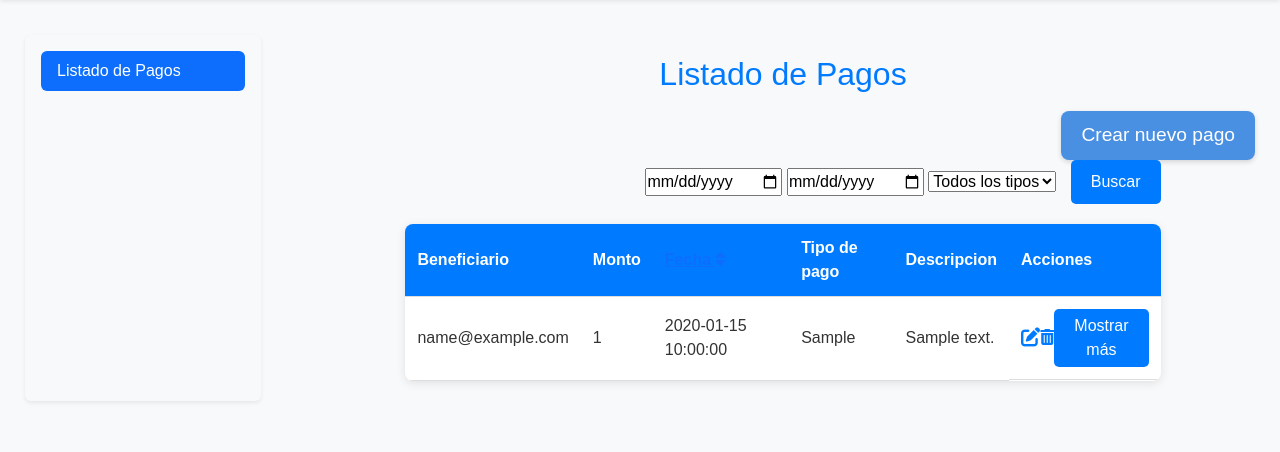
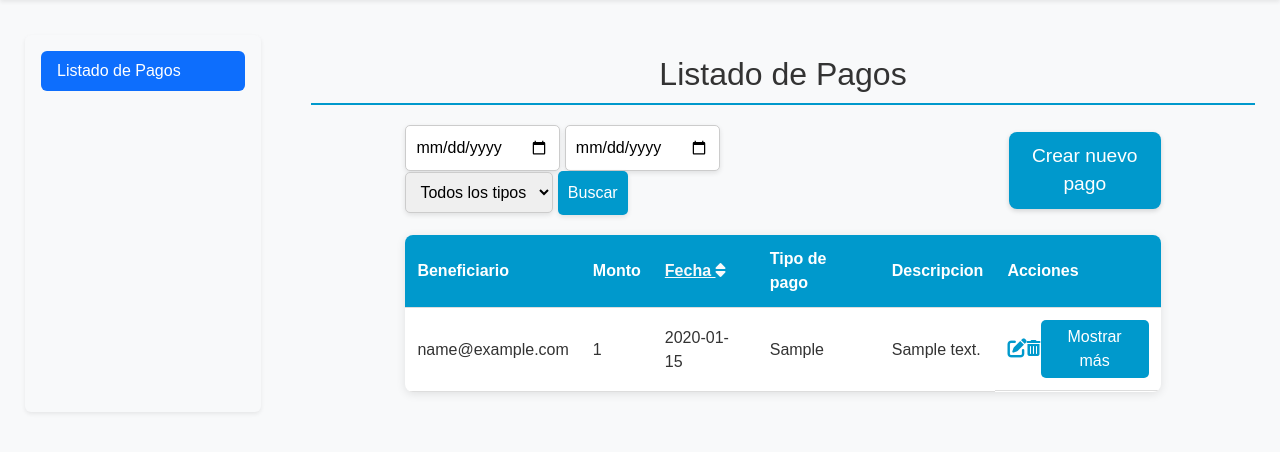
Before and after one commit to EzequielReale/Proyecto-De-Software-2024-CEDICA, a Flask app: page /registro_pagos/ in a window 1280 px wide. Shown: the part 60-512 px from the top of the page. Run offline with Flask 3, Linux system fonts and the light colour scheme; tables that the repository leaves empty hold one stand-in row (values such as "Sample post"); some libraries are stand-ins or nearby versions.

Commit message:
funcionalidades completas con cambios en el estilo

```diff
--- a/admin/src/web/templates/registro_pagos/index.html
+++ b/admin/src/web/templates/registro_pagos/index.html
@@ -29,7 +29,7 @@
 h2 {
     text-align: center;
     margin-top: 20px;
-    color: #007bff; /* Color para el título */
+    color: #0099CC; /* Color para el título */
 }
 
 table {
@@ -49,7 +49,7 @@ th, td {
 }
 
 th {
-    background-color: #007bff; /* Color de fondo para encabezados */
+    background-color: #0099CC; /* Color de fondo para encabezados */
     color: white; /* Color de texto para encabezados */
     font-weight: bold; /* Negrita para los encabezados */
 }
@@ -80,75 +80,77 @@ tr:last-child td {
     }
 
     .action-icons a {
-        color: #007bff;
+        color: #0099CC;
         text-decoration: none;
         font-size: 1.2em;
     }
 
     .action-icons a:hover {
-        color: #0056b3;
+        color: #0099CC;
     }
 
     .nuevo-pago-btn {
     display: inline-block;
     padding: 10px 20px;
     font-size: 1.2em;
-    background-color: #4a90e2;
+    background-color: #0099CC;
     color: white;
     text-align: center; /* Centrar el texto dentro del botón */
     border-radius: 8px;
     text-decoration: none;
     transition: background-color 0.3s;
     box-shadow: 0 2px 5px rgba(0, 0, 0, 0.15);
-    float: right; /* Alinea el botón a la derecha */
-    margin-top: 10px; /* Ajusta el espacio superior */
+
+    float: left; /* Alinea el botón a la */
+    margin-left: 210px;
+    margin-bottom: 0px;
 }
 
 .nuevo-pago-btn:hover {
-    background-color: #357ABD;
+    background-color: #0099CC;
 }
 
 .search-container {
     width: 80%;
-        margin: 0 auto 20px;
-        display: flex;
-        justify-content: flex-end;
+    margin: 20px auto; /* Margen superior para separación del contenido superior */
+    display: flex; /* Usar flexbox para alinear elementos en fila */
+    justify-content: flex-end; /* Alinear elementos al inicio */
+    align-items: center; /* Alinear verticalmente los elementos al centro */
 }
 
-    .search-container input[type="text"] {
-        padding: 10px;
-        font-size: 1em;
-        border: 1px solid #ccc;
-        border-radius: 5px;
-        width: 300px;
-        box-shadow: 0 2px 5px rgba(0, 0, 0, 0.1);
+.search-container input[type="date"],
+.search-container select,
+.search-container button {
+    padding: 10px; /* Espaciado interno para todos los elementos del formulario */
+    font-size: 1em; /* Tamaño de fuente */
+    border: 1px solid #ccc; /* Borde gris claro */
+    border-radius: 5px; /* Bordes redondeados */
+    box-shadow: 0 2px 5px rgba(0, 0, 0, 0.1); /* Sombra suave */
 }
 
+/* Estilos específicos para el botón */
 .search-container button {
-        padding: 10px 20px;
-        font-size: 1em;
-        background-color: #007bff;
-        color: white;
-        border: none;
-        border-radius: 5px;
-        cursor: pointer;
-        margin-left: 10px;
+    background-color: #0099CC; /* Color de fondo del botón */
+    color: white; /* Color de texto del botón */
+    border: none; /* Sin borde */
+    cursor: pointer; /* Cambia el cursor al pasar sobre el botón */
 }
 
 .search-container button:hover {
-        background-color: #0056b3;
+    background-color: #0099CC; /* Color de fondo al pasar el mouse */
 }
+
 
     .detalles-pago {
         display: none;
         background-color: #f9f9f9;
         padding: 10px;
         margin-top: 10px;
-        border-left: 4px solid #007bff;
+        border-left: 4px solid #0099CC;
     }
 
     .mostrar-mas-btn {
-        background-color: #007bff;
+        background-color: #0099CC;
         color: white;
         padding: 5px 10px;
         border: none;
@@ -157,14 +159,24 @@ tr:last-child td {
     }
 
     .mostrar-mas-btn:hover {
-        background-color: #007bff;
+        background-color: #0099CC;
     }
 
+
+    h2 {
+    font-size: 2rem; /* Tamaño de fuente más grande */
+    color: #333; /* Color del texto */
+    text-align: center; /* Centrar el texto */
+    margin: 20px 0; /* Margen superior e inferior */
+    font-family: 'Arial', sans-serif; /* Cambiar la fuente */
+    border-bottom: 2px solid #0099CC; /* Línea debajo del título */
+    padding-bottom: 10px; /* Espaciado inferior */
+}
 
 </style>
 
     <h2>Listado de Pagos</h2>
-    <a href="{{ url_for('registro_pagos.create') }}" class="nuevo-pago-btn">Crear nuevo pago</a>
+
 
 
     {% if not pagos %}
@@ -173,22 +185,25 @@ tr:last-child td {
 
  <!-- Buscador -->
  <div class="search-container">
-    <form action="{{ url_for('registro_pagos.index') }}" method="GET">
+    <form action="{{ url_for('registro_pagos.index') }}" method="GET"  class="form-inline">
 
         <!-- Rango de fechas -->
-        <input type="date" name="fecha_inicio" placeholder="Fecha inicio">
-        <input type="date" name="fecha_fin" placeholder="Fecha fin">
+        <input type="date" name="fecha_inicio"  placeholder="Fecha inicio">
+        <input type="date" name="fecha_fin"   placeholder="Fecha fin">
 
         <!-- Tipo de pago -->
-        <select name="tipo_pago">
+        <select name="tipo_pago" >
             <option value="">Todos los tipos</option>
             <option value="Honorarios">Honorarios</option>
             <option value="Proveedor">Proveedor</option>
             <option value="Varios">Varios</option>
         </select>
 
-        <button type="submit">Buscar</button>
+        <button type="submit"  class="btn btn-primary">Buscar</button>
     </form>
+
+    <a href="{{ url_for('registro_pagos.create') }}" class="nuevo-pago-btn">Crear nuevo pago</a>
+
 </div>
 
     <table>
@@ -197,14 +212,14 @@ tr:last-child td {
                 <th>Beneficiario</th>
                 <th>Monto</th>
                 <th>
-                    <a href="#" onclick="ordenarPorFecha()">Fecha
-                        <i id="orden-icon" class="fas fa-sort"></i> <!-- Icono que cambia al hacer clic -->
+                    <a href="#" onclick="ordenarPorFecha()"  style="color: #f8f9fa;">Fecha
+                        <i id="orden-icon" class="fas fa-sort" style="color: #f8f9fa;"></i>
                     </a>
                 </th>
 
                 <th>Tipo de pago</th>
                 <th>Descripcion</th>
-                <th>Acciones</th> <!-- Nueva columna para acciones -->
+                <th>Acciones</th>
             </tr>
         </thead>
         <tbody>
@@ -212,7 +227,7 @@ tr:last-child td {
                 <tr>
                     <td>{{ pago.beneficiario.email }}</td>
                     <td>{{ pago.monto }}</td>
-                    <td>{{ pago.fecha_pago }}</td>
+                    <td>{{ pago.fecha_pago.strftime('%Y-%m-%d') }}</td>
                     <td>{{ pago.tipo_pago.tipo }}</td>
                     <td>{{ pago.descripcion }}</td>
                     <td class="action-icons">
@@ -222,7 +237,7 @@ tr:last-child td {
                         </a>
                         <!-- Formulario de eliminación -->
                         <form action="{{ url_for('registro_pagos.destroy', id=pago.id) }}" method="POST" style="display: inline;" onsubmit="return confirm('¿Estás seguro de que quieres eliminar este pago?');">
-                            <button type="submit" title="Eliminar" style="border: none; background: none; color: #007bff; cursor: pointer;">
+                            <button type="submit" title="Eliminar" style="border: none; background: none; color: #0099CC; cursor: pointer;">
                                 <i class="fas fa-trash-alt"></i>
                             </button>
                         </form>
@@ -235,12 +250,14 @@ tr:last-child td {
             <tr id="detalles-{{ pago.id }}" class="detalles-pago">
                 <td colspan="6">
                     <strong>Fecha de modificación:</strong> {{ pago.updated_at }}<br>
+                    {% if pago.beneficiario %}
                     <strong>Datos del beneficiario:</strong> Alias - {{ pago.beneficiario.alias }}<br>
-                    <!-- Puedes agregar más detalles aquí -->
+                    {% endif %}
                 </td>
             </tr>
 
             {% endfor %}
+
         </tbody>
     </table>
 {% endif %}
```
Also changed, not shown: admin/src/web/templates/auth/login.html (+5 -5 lines). Lines whose indentation alone changed are shown as unchanged.
